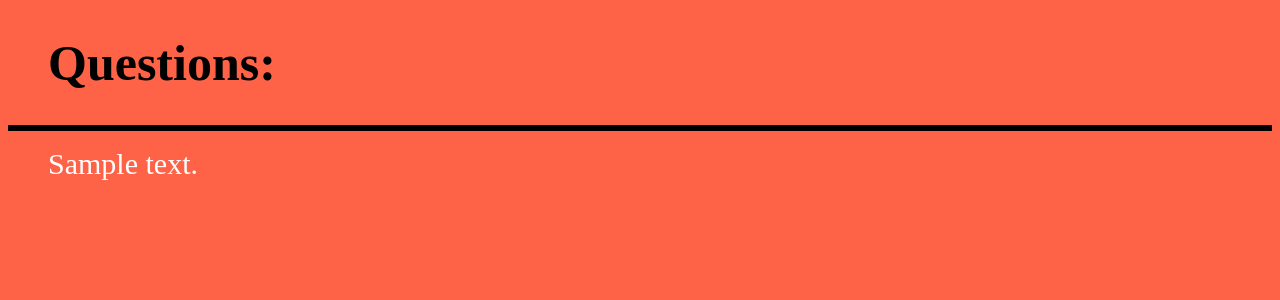
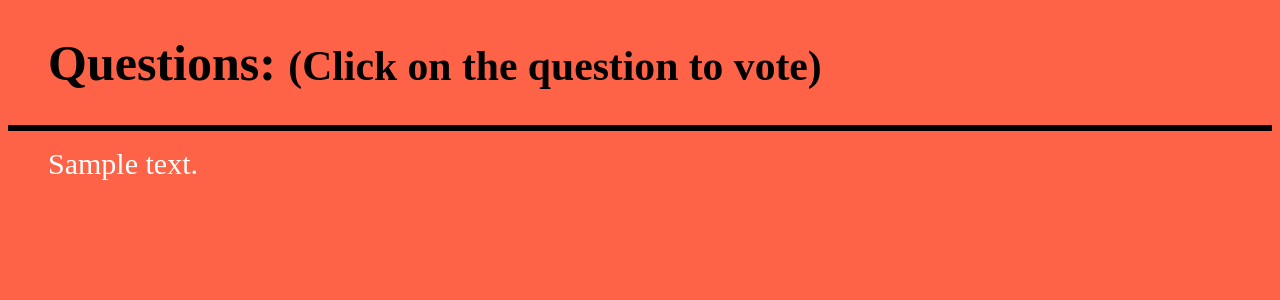
Before and after one commit to vinayjain18/poll_app, a Django app: template polls/templates/polls/index.html in a window 1280 px wide. Shown: the top 300 px of the page. Run offline with Django 3.2, Linux system fonts and the light colour scheme; the template is opened without the code that fills it: most values are stand-ins (such as "Sample title", 1, 10 or a date in 2020).

Commit message:
Add text to index.html file

```diff
--- a/polls/templates/polls/index.html
+++ b/polls/templates/polls/index.html
@@ -7,7 +7,7 @@
     <link rel="stylesheet" type="text/css" href="{% static 'polls/style.css'%}">
 </head>
 <body>
-     <h1 id="top_h1">Questions:</h1><hr>
+<h1 id="top_h1">Questions: <small>(Click on the question to vote)</small></h1><hr>
      {% if latest_question_list %}
      <ul>
          {%for question in latest_question_list %}
```
